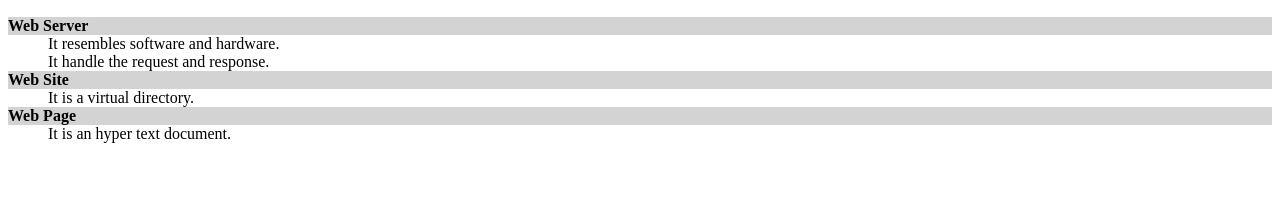
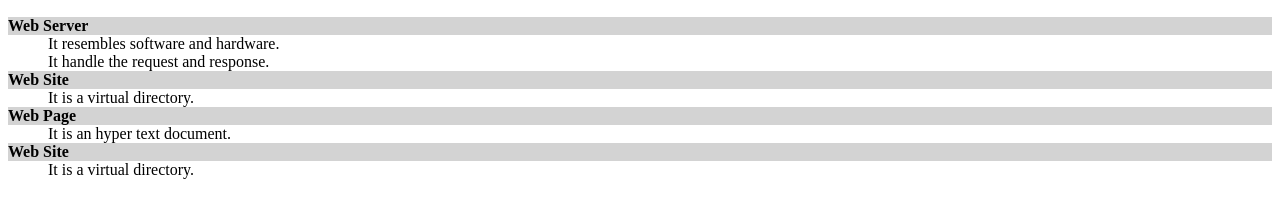
Before and after one commit to Narendrakaduru/Amazon-Shopping, a website: page Public/dl.html in a window 1280 px wide. Shown: the part 110-328 px from the top of the page. Drawn offline with Linux system fonts and the light colour scheme.

Commit message:
copied 2 lines

```diff
--- a/Public/dl.html
+++ b/Public/dl.html
@@ -20,6 +20,8 @@
            <dd>It is a virtual directory.</dd>
            <dt>Web Page</dt>
            <dd>It is an hyper text document.</dd>
+           <dt>Web Site</dt>
+           <dd>It is a virtual directory.</dd>
        </dl>
     </body>
 </html>
```
